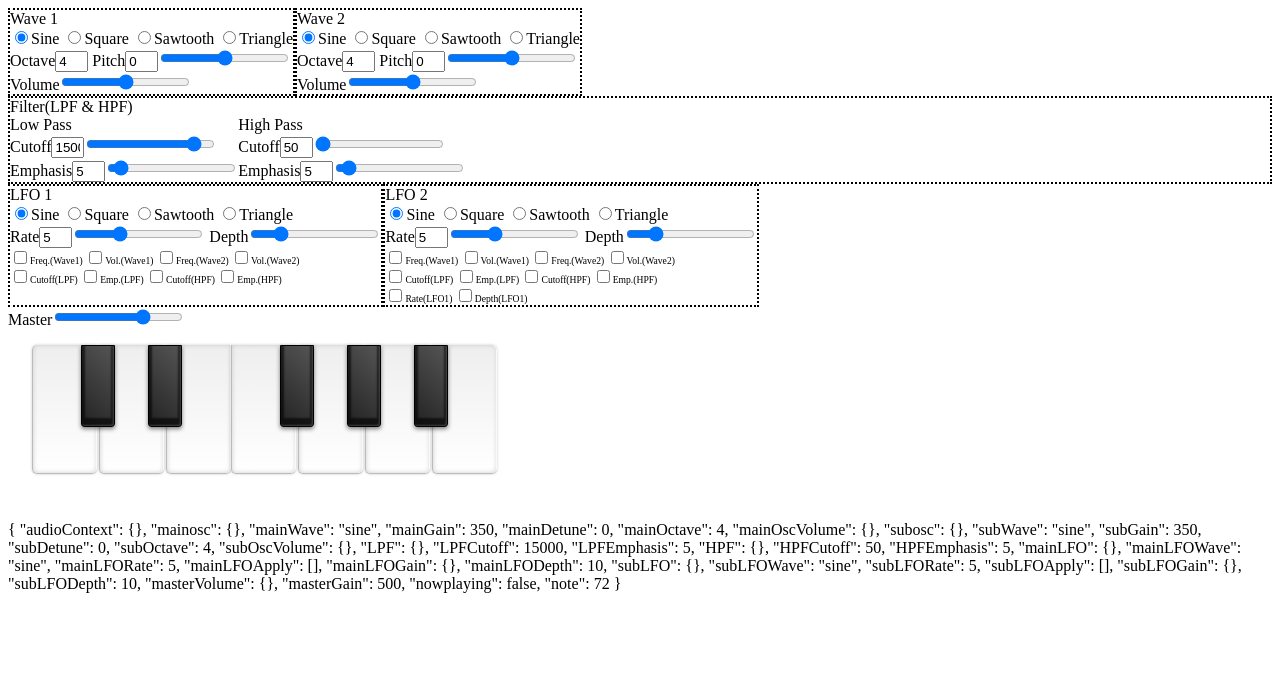
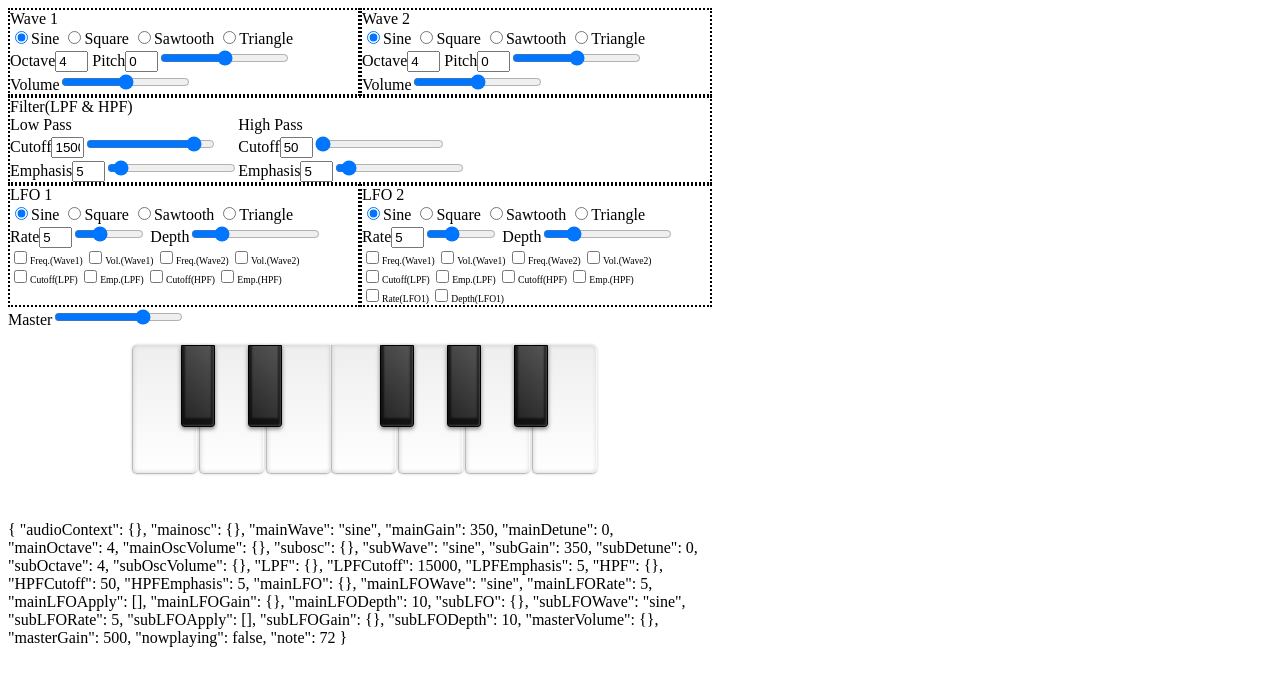
Before and after one commit to Badlylucky/Vue-Synthesizer, a plain HTML site: page index.html in a window 1280 px wide. Drawn offline with nearby package versions, Linux system fonts and the light colour scheme.

Commit message:
スタイルの変更

```diff
--- a/index.html
+++ b/index.html
@@ -7,10 +7,10 @@
 </head>
 
 <body onload="init()">
-	<div id="app">
+	<div class="synth" id="app">
 		<!--オシレーター部-->
 		<main style="display: flex">
-			<div class="box">
+			<div class="half-box">
 				<span>Wave 1</span>
 				<br>
 				<input type="radio" value="sine" v-model="mainWave">Sine
@@ -24,7 +24,7 @@
 				<br>
 				<span>Volume</span><input type="range" min="0" max="700" v-model="mainGain">
 			</div>
-			<div class="box">
+			<div class="half-box">
 				<span>Wave 2</span>
 				<br>
 				<input type="radio" value="sine" v-model="subWave">Sine
@@ -40,7 +40,7 @@
 			</div>
 		</main>
 		<!--フィルター部-->
-		<main class="box">
+		<main class="full-box">
 			<span>Filter(LPF & HPF)</span>
 			<br>
 			<main style="display: flex">
@@ -67,7 +67,7 @@
 		<!--エンベロープ-->
 		<!--LFO-->
 		<main style="display: flex">
-			<div class="box">
+			<div class="half-box">
 				<span>LFO 1</span>
 				<br>
 				<input type="radio" value="sine" v-model="mainLFOWave">Sine
@@ -75,7 +75,7 @@
 				<input type="radio" value="sawtooth" v-model="mainLFOWave">Sawtooth
 				<input type="radio" value="triangle" v-model="mainLFOWave">Triangle
 				<br>
-				<span>Rate</span><input type="tel" size="1" v-model="mainLFORate"><input type="range" min="0" max="15"
+				<span>Rate</span><input type="tel" size="1" v-model="mainLFORate"><input type="range" class="range-small" min="0" max="15"
 					v-model="mainLFORate">
 				<span>Depth</span><input type="range" min="0" max="50" v-model="mainLFODepth">
 				<br>
@@ -91,7 +91,7 @@
 					<input type="checkbox" value="HPFEmphasis" v-model="mainLFOApply">Emp.(HPF)
 				</div>
 			</div>
-			<div class="box">
+			<div class="half-box">
 				<span>LFO 2</span>
 				<br>
 				<input type="radio" value="sine" v-model="subLFOWave">Sine
@@ -99,7 +99,7 @@
 				<input type="radio" value="sawtooth" v-model="subLFOWave">Sawtooth
 				<input type="radio" value="triangle" v-model="subLFOWave">Triangle
 				<br>
-				<span>Rate</span><input type="tel" size="1" v-model="subLFORate"><input type="range" min="0" max="15"
+				<span>Rate</span><input type="tel" size="1" v-model="subLFORate"><input type="range" class="range-small" min="0" max="15"
 					v-model="subLFORate">
 				<span>Depth</span><input type="range" min="0" max="50" v-model="subLFODepth">
 				<br>
--- a/index.js
+++ b/index.js
@@ -121,6 +121,8 @@ var app = new Vue({
 		subLFOApply: [],
 		subLFOGain: [],
 		subLFODepth: 10,
+		//Env 1
+		//Env 2
 		//Others
 		masterVolume:[],
 		masterGain: 500,
--- a/style.css
+++ b/style.css
@@ -3,6 +3,7 @@ ul {
 	height:10em;
 	width:34em;
 	position:relative;
+	left: 100px;
   }
 
   li {
@@ -10,7 +11,7 @@ ul {
 	padding:0;
 	list-style:none;
 	position:relative;
-	float:left
+	float:left;
   }
 
   ul .white {
@@ -63,6 +64,19 @@ ul {
 	border-radius:0 5px 5px 5px
   }
 
-.box{
+.half-box{
 	border: 2px dotted black;
+	width: 350px;
 }
+.full-box{
+	border: 2px dotted black;
+	width: 700px;
+}
+
+.range-small{
+	width: 70px;
+}
+
+.synth{
+	width: 704px;
+}
```
